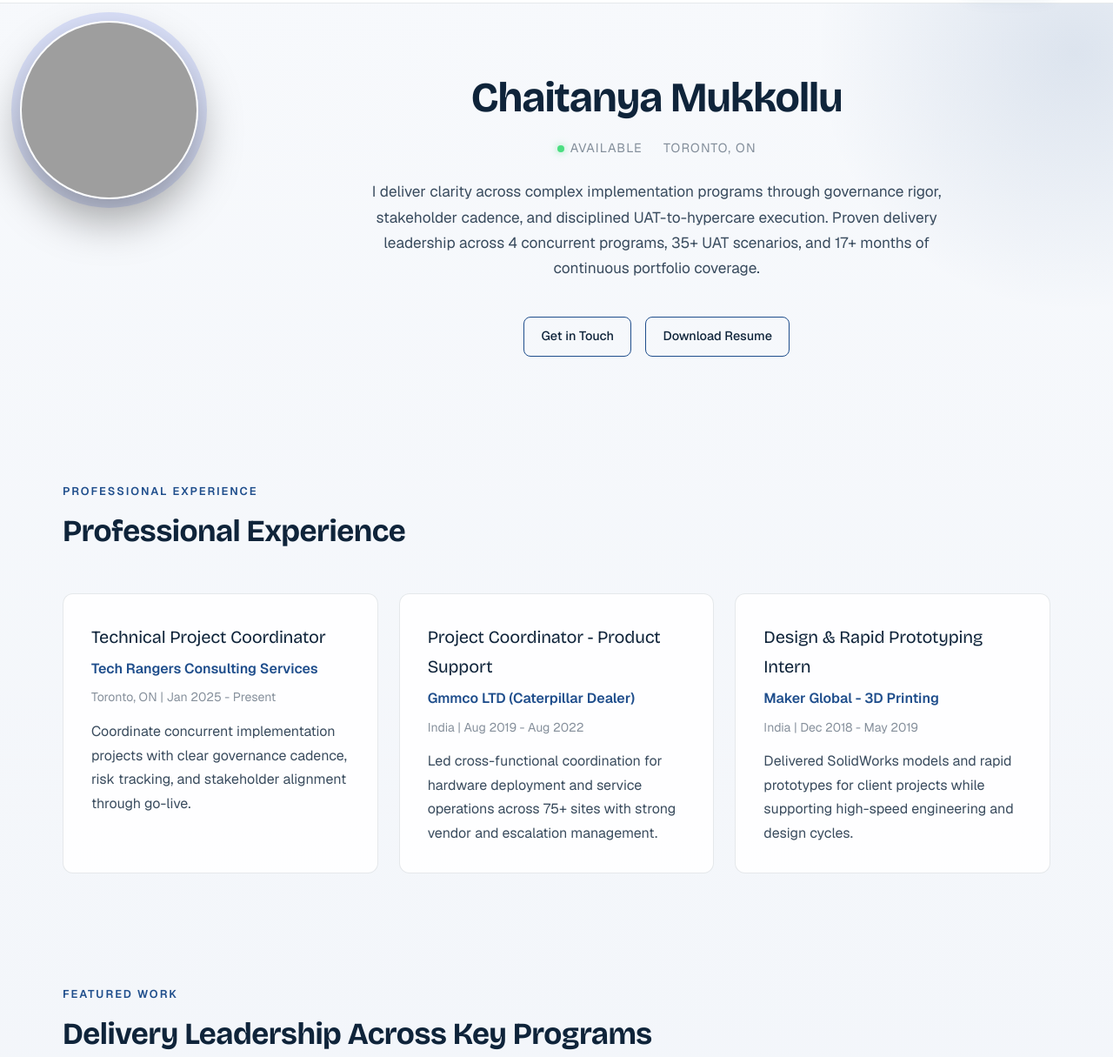
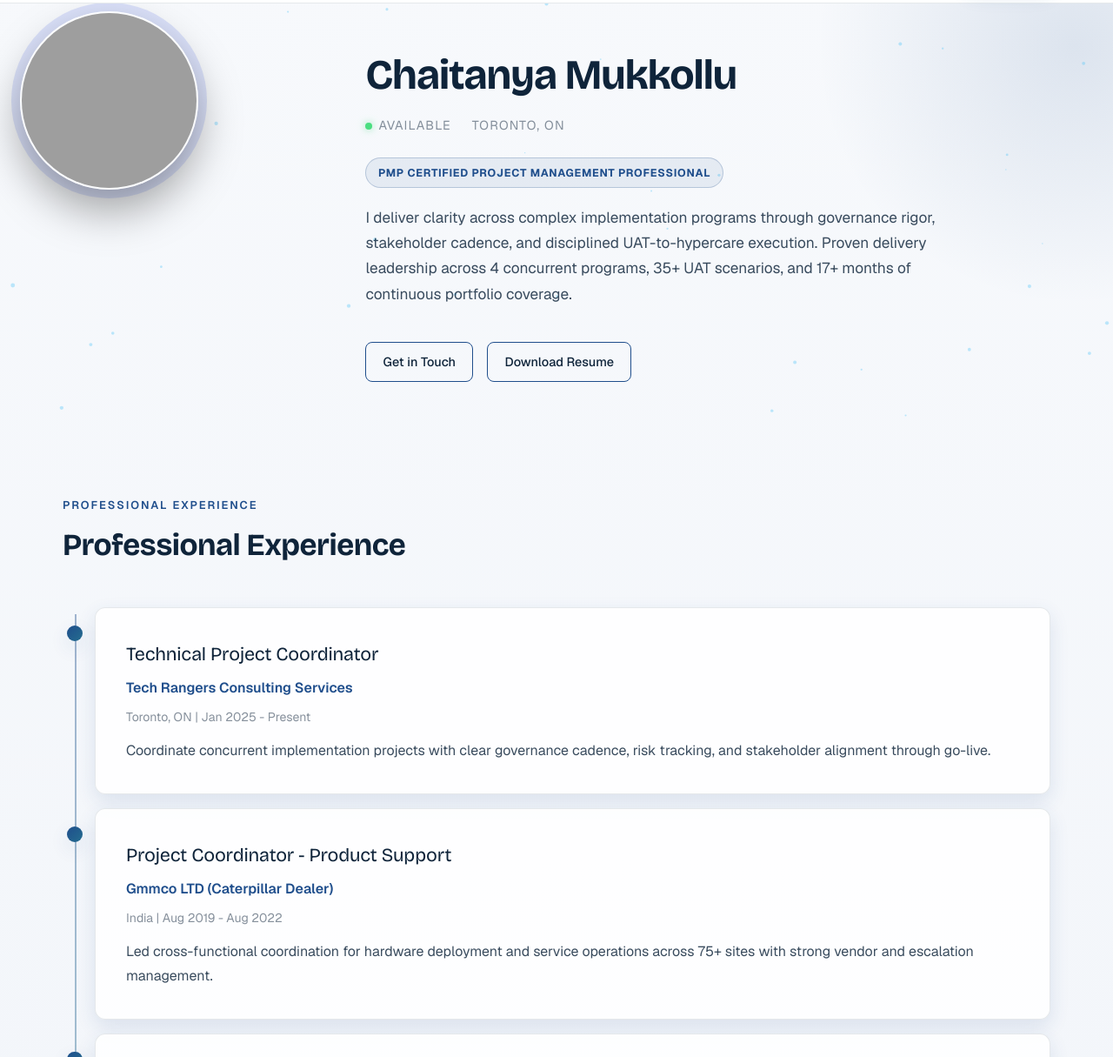
Before and after one commit to cchaitu570www-sudo/Portfolio, a website: page index.html in a window 1280 px wide. Shown: the part 75-1290 px from the top of the page at 87% size. Drawn offline with nearby package versions, Linux system fonts and the light colour scheme; grey boxes are pictures that could not be loaded.

Commit message:
Refine hero layout and portfolio section hierarchy

```diff
--- a/index.html
+++ b/index.html
@@ -205,7 +205,7 @@
 
     /* === HERO === */
     .hero {
-      padding: 5rem 2rem;
+      padding: 3.4rem 2rem 4.2rem;
       text-align: center;
       position: relative;
       overflow: hidden;
@@ -227,14 +227,25 @@
       max-width: 900px;
       margin: 0 auto;
       position: relative;
+      z-index: 3;
+      padding-top: 0;
+      padding-left: clamp(130px, 18vw, 250px);
+      text-align: left;
+    }
+
+    .hero-particles {
+      position: absolute;
+      inset: 0;
       z-index: 1;
-      padding-left: clamp(130px, 18vw, 250px);
+      pointer-events: none;
+      opacity: 0.85;
     }
 
     .hero-portrait {
       position: absolute;
-      top: 1.25rem;
+      top: 0.55rem;
       left: clamp(0.5rem, 1.8vw, 1.5rem);
+      transform: none;
       width: clamp(132px, 16vw, 210px);
       aspect-ratio: 1 / 1;
       border-radius: 50%;
@@ -270,12 +281,28 @@
       color: var(--mc-fg-muted);
       margin-bottom: 1.5rem;
       display: flex;
-      justify-content: center;
+      justify-content: flex-start;
       gap: 1.5rem;
       flex-wrap: wrap;
       font-family: var(--mc-font-system);
       text-transform: uppercase;
       letter-spacing: 0.08em;
+    }
+
+    .hero-cert {
+      display: inline-flex;
+      align-items: center;
+      gap: 0.5rem;
+      margin-bottom: 1.2rem;
+      padding: 0.38rem 0.85rem;
+      border-radius: 999px;
+      border: 1px solid var(--mc-brand-30);
+      background: var(--mc-brand-10);
+      color: var(--mc-brand-1);
+      font-size: 0.78rem;
+      font-weight: 700;
+      letter-spacing: 0.06em;
+      text-transform: uppercase;
     }
 
     .dot {
@@ -294,15 +321,15 @@
       margin-bottom: 2.5rem;
       color: var(--mc-fg-3);
       max-width: 700px;
-      margin-left: auto;
-      margin-right: auto;
+      margin-left: 0;
+      margin-right: 0;
       line-height: 1.7;
     }
 
     .hero-buttons {
       display: flex;
       gap: 1rem;
-      justify-content: center;
+      justify-content: flex-start;
       flex-wrap: wrap;
     }
 
@@ -404,6 +431,48 @@
       gap: 2rem;
     }
 
+    #projects .section-title {
+      font-size: 1.85rem;
+    }
+
+    #projects .section-label {
+      opacity: 0.75;
+    }
+
+    .experience-grid.timeline-view {
+      grid-template-columns: 1fr;
+      gap: 1rem;
+      position: relative;
+      padding-left: 2.3rem;
+    }
+
+    .experience-grid.timeline-view::before {
+      content: "";
+      position: absolute;
+      left: 0.86rem;
+      top: 0.5rem;
+      bottom: 0.5rem;
+      width: 2px;
+      background: linear-gradient(180deg, var(--mc-brand-1), var(--mc-brand-2));
+      opacity: 0.4;
+    }
+
+    .experience-grid.timeline-view .experience-card {
+      position: relative;
+    }
+
+    .experience-grid.timeline-view .experience-card::before {
+      content: "";
+      position: absolute;
+      left: -2.05rem;
+      top: 1.25rem;
+      width: 1.1rem;
+      height: 1.1rem;
+      border-radius: 999px;
+      background: var(--mc-brand-gradient);
+      box-shadow: var(--mc-glow-sm);
+    }
+
     .experience-grid {
       display: grid;
       grid-template-columns: repeat(auto-fit, minmax(320px, 1fr));
@@ -414,20 +483,21 @@
       background: var(--mc-surface);
       border: 1px solid var(--mc-border);
       border-radius: var(--mc-radius-lg);
-      padding: 2rem;
+      padding: 2.2rem;
       transition: all var(--mc-motion-base);
+      box-shadow: var(--mc-glow-sm);
     }
 
     .experience-card:hover {
       border-color: var(--mc-brand-1);
-      background: rgba(102,126,234,0.08);
-      box-shadow: var(--mc-glow-sm);
+      background: rgba(102,126,234,0.12);
+      box-shadow: var(--mc-glow-md);
       transform: translateY(-4px);
     }
 
     .experience-role {
       font-family: var(--mc-font-display);
-      font-size: 1.25rem;
+      font-size: 1.35rem;
       color: var(--mc-fg-1);
       margin-bottom: 0.35rem;
       letter-spacing: -0.01em;
@@ -449,11 +519,11 @@
       background: var(--mc-surface);
       border: 1px solid var(--mc-border);
       border-radius: var(--mc-radius-lg);
-      padding: 2.5rem;
+      padding: 1.8rem;
       transition: all var(--mc-motion-base);
       position: relative;
       overflow: hidden;
-      backdrop-filter: blur(8px);
+      backdrop-filter: blur(6px);
     }
 
     .project-card::before {
@@ -470,9 +540,9 @@
 
     .project-card:hover {
       border-color: var(--mc-brand-1);
-      background: rgba(255,255,255,0.96);
-      box-shadow: var(--mc-glow-sm);
-      transform: translateY(-6px);
+      background: rgba(255,255,255,0.9);
+      box-shadow: 0 8px 18px rgba(31,78,140,0.12);
+      transform: translateY(-2px);
     }
 
     .project-card:hover::before {
@@ -497,7 +567,7 @@
 
     .project-title {
       font-family: var(--mc-font-display);
-      font-size: 1.5rem;
+      font-size: 1.28rem;
       font-weight: 600;
       color: var(--mc-fg-1);
       margin: 0.5rem 0 0;
@@ -513,7 +583,7 @@
 
     .project-point {
       margin-bottom: 1rem;
-      font-size: 0.95rem;
+      font-size: 0.9rem;
       line-height: 1.6;
       color: var(--mc-fg-3);
     }
@@ -569,8 +639,9 @@
     }
 
     .status-hypercare {
-      background: rgba(255, 193, 7, 0.2);
-      color: #fff176;
+      background: rgba(191, 127, 0, 0.2);
+      color: #7a4a00;
+      border: 1px solid rgba(122, 74, 0, 0.28);
     }
 
     /* === COMPETENCIES === */
@@ -780,6 +851,17 @@
       color: var(--mc-fg-1);
     }
 
+    .reveal {
+      opacity: 0;
+      transform: translateY(18px);
+      transition: opacity 0.65s ease, transform 0.65s ease;
+    }
+
+    .reveal.in-view {
+      opacity: 1;
+      transform: translateY(0);
+    }
+
     /* === RESPONSIVE === */
     @media (max-width: 768px) {
       .header-content {
@@ -791,15 +873,28 @@
       }
 
       .hero-content {
+        padding-top: 0;
         padding-left: 0;
+        text-align: center;
       }
 
       .hero-portrait {
         position: relative;
         top: auto;
-        right: auto;
+        left: auto;
+        transform: none;
         margin: 0 auto 1.2rem;
         width: 122px;
+      }
+
+      .hero-meta,
+      .hero-buttons {
+        justify-content: center;
+      }
+
+      .hero-description {
+        margin-left: auto;
+        margin-right: auto;
       }
 
       .hero h1 {
@@ -862,6 +957,7 @@
 <main id="main-content">
 <!-- === HERO === -->
 <div class="hero">
+  <canvas class="hero-particles" id="hero-particles" aria-hidden="true"></canvas>
   <div class="hero-portrait">
     <img src="assets/headshot.png" alt="Headshot portrait of Chaitanya Mukkollu">
   </div>
@@ -871,6 +967,7 @@
         <span><span class="dot"></span>Available</span>
         <span>Toronto, ON</span>
       </div>
+      <div class="hero-cert">PMP Certified Project Management Professional</div>
       <p class="hero-description">I deliver clarity across complex implementation programs through governance rigor, stakeholder cadence, and disciplined UAT-to-hypercare execution. Proven delivery leadership across 4 concurrent programs, 35+ UAT scenarios, and 17+ months of continuous portfolio coverage.</p>
     <div class="hero-buttons">
       <a href="#contact" class="btn btn-secondary">Get in Touch</a>
@@ -887,7 +984,7 @@
       <h2 class="section-title">Professional Experience</h2>
     </div>
 
-    <div class="experience-grid">
+    <div class="experience-grid timeline-view">
       <div class="experience-card">
         <div class="experience-role">Technical Project Coordinator</div>
         <div class="experience-company">Tech Rangers Consulting Services</div>
@@ -916,13 +1013,13 @@
 <section id="projects">
   <div class="container">
     <div class="section-header">
-      <div class="section-label">Featured Work</div>
-      <h2 class="section-title">Delivery Leadership Across Key Programs</h2>
+      <div class="section-label">Selected Program Snapshots</div>
+      <h2 class="section-title">Supporting Project Highlights</h2>
     </div>
 
-    <div class="projects-grid">
+    <div class="projects-grid reveal" id="projects-grid">
       <!-- Project 1 -->
-      <div class="project-card">
+      <div class="project-card reveal">
         <div class="project-header">
           <div>
             <div class="project-company">Northstar Facilities Group</div>
@@ -949,7 +1046,7 @@
       </div>
 
       <!-- Project 2 -->
-      <div class="project-card">
+      <div class="project-card reveal">
         <div class="project-header">
           <div>
             <div class="project-company">MapleLeaf Healthcare Services</div>
@@ -976,7 +1073,7 @@
       </div>
 
       <!-- Project 3 -->
-      <div class="project-card">
+      <div class="project-card reveal">
         <div class="project-header">
           <div>
             <div class="project-company">Aurora Retail Logistics</div>
@@ -1003,7 +1100,7 @@
       </div>
 
       <!-- Project 4 -->
-      <div class="project-card">
+      <div class="project-card reveal">
         <div class="project-header">
           <div>
             <div class="project-company">SummitCare Managed Services</div>
@@ -1044,6 +1141,7 @@
       <div class="competency-group">
         <div class="competency-title">Project Delivery & Coordination</div>
         <ul class="competency-list">
+          <li>PMP-aligned governance and delivery controls</li>
           <li>Project coordination across concurrent workstreams</li>
           <li>Requirements capture and scope alignment</li>
           <li>Milestone, schedule, and action tracking</li>
@@ -1154,5 +1252,78 @@
 </footer>
 </main>
 
+<script>
+  (function () {
+    document
+      .querySelectorAll("section .section-header, .experience-card, .competency-group, .education-card, .pill, .contact-section")
+      .forEach((el) => el.classList.add("reveal"));
+
+    const reveals = document.querySelectorAll(".reveal");
+    const observer = new IntersectionObserver((entries) => {
+      entries.forEach((entry) => {
+        if (entry.isIntersecting) entry.target.classList.add("in-view");
+      });
+    }, { threshold: 0.12 });
+    reveals.forEach((el) => observer.observe(el));
+
+    const canvas = document.getElementById("hero-particles");
+    const hero = document.querySelector(".hero");
+    if (!canvas || !hero) return;
+    const ctx = canvas.getContext("2d");
+    if (!ctx) return;
+
+    let particles = [];
+    let mouseX = 0;
+    let mouseY = 0;
+    const maxParticles = 36;
+
+    function resize() {
+      canvas.width = hero.clientWidth;
+      canvas.height = hero.clientHeight;
+      particles = Array.from({ length: maxParticles }, () => ({
+        x: Math.random() * canvas.width,
+        y: Math.random() * canvas.height,
+        vx: (Math.random() - 0.5) * 0.35,
+        vy: (Math.random() - 0.5) * 0.35,
+        r: Math.random() * 1.9 + 0.7
+      }));
+    }
+
+    function step() {
+      ctx.clearRect(0, 0, canvas.width, canvas.height);
+      particles.forEach((p) => {
+        const dx = mouseX - p.x;
+        const dy = mouseY - p.y;
+        const dist = Math.hypot(dx, dy) || 1;
+        if (dist < 140) {
+          p.vx -= (dx / dist) * 0.01;
+          p.vy -= (dy / dist) * 0.01;
+        }
+        p.x += p.vx;
+        p.y += p.vy;
+        if (p.x < 0 || p.x > canvas.width) p.vx *= -1;
+        if (p.y < 0 || p.y > canvas.height) p.vy *= -1;
+        p.vx *= 0.985;
+        p.vy *= 0.985;
+        ctx.beginPath();
+        ctx.arc(p.x, p.y, p.r, 0, Math.PI * 2);
+        ctx.fillStyle = "rgba(79,195,247,0.42)";
+        ctx.fill();
+      });
+      requestAnimationFrame(step);
+    }
+
+    hero.addEventListener("mousemove", (e) => {
+      const rect = hero.getBoundingClientRect();
+      mouseX = e.clientX - rect.left;
+      mouseY = e.clientY - rect.top;
+    });
+
+    window.addEventListener("resize", resize);
+    resize();
+    step();
+  })();
+</script>
+
 </body>
 </html>
```
Lines whose indentation alone changed are shown as unchanged.
